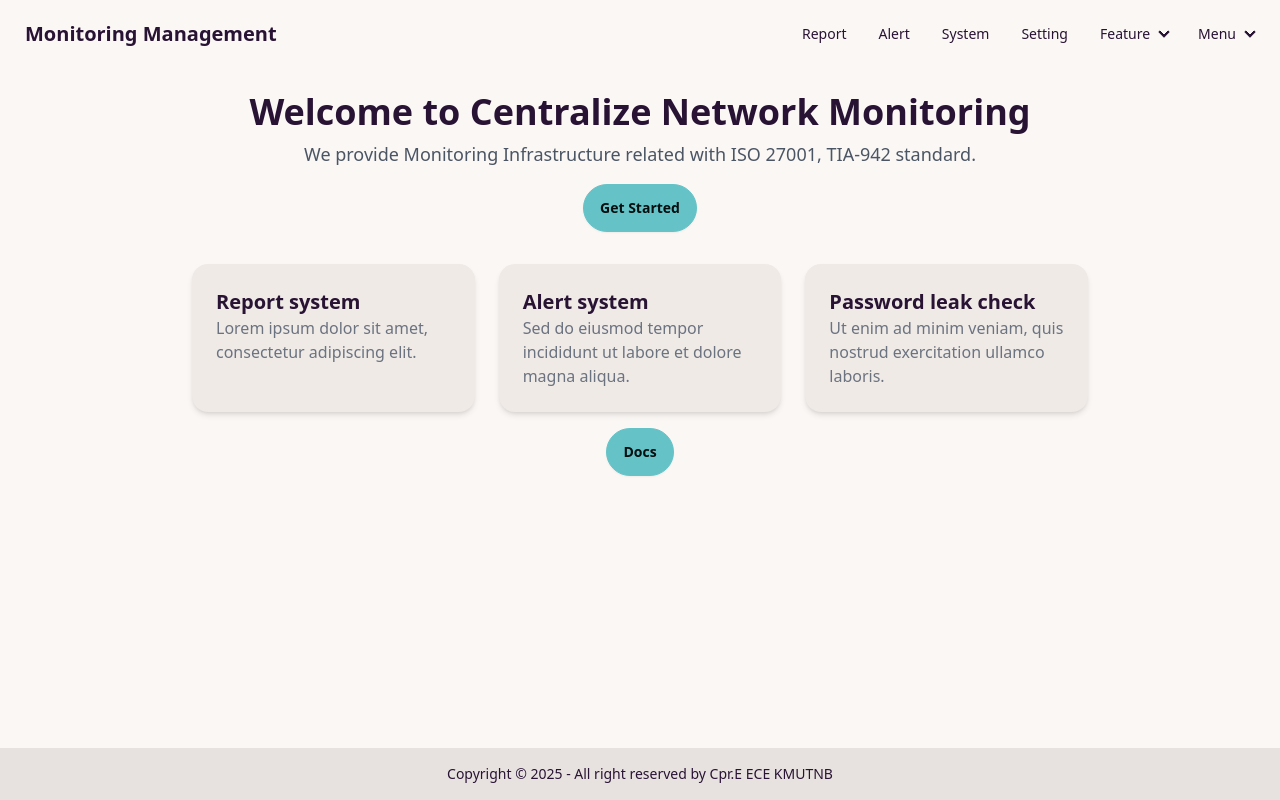
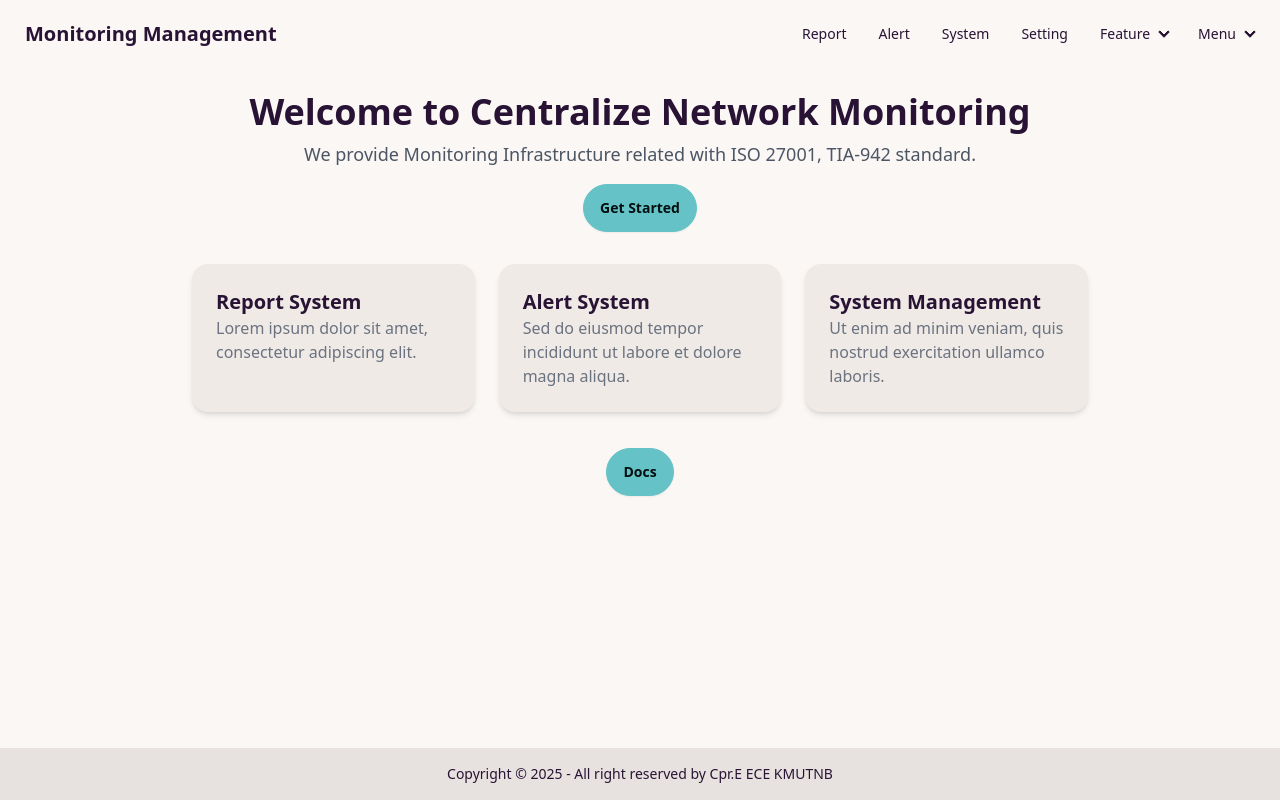
Before and after one commit to mossZmossZ/centralized-network-monitoring-management-web, a React (Vite) app in the folder frontend/: page / in a window 1280 px wide. Built offline with nearby package versions, Linux system fonts and the light colour scheme; no server answers.

Commit message:
main page link

```diff
--- a/frontend/components/main/index.jsx
+++ b/frontend/components/main/index.jsx
@@ -16,23 +16,29 @@ export default function Main() {
 
       {/* Cards Section */}
       <div className="grid grid-cols-1 md:grid-cols-3 gap-6 mt-8 w-full max-w-4xl">
-        <div className="card bg-base-200 shadow-md p-6">
-          <h2 className="text-xl font-semibold">Report system</h2>
+        {/* Report System Card */}
+        <Link to="/report" className="card bg-base-200 shadow-md p-6 hover:shadow-lg hover:scale-105 transition-transform">
+          <h2 className="text-xl font-semibold">Report System</h2>
           <p className="text-gray-500">Lorem ipsum dolor sit amet, consectetur adipiscing elit.</p>
-        </div>
-        <div className="card bg-base-200 shadow-md p-6">
-          <h2 className="text-xl font-semibold">Alert system</h2>
+        </Link>
+
+        {/* Alert System Card */}
+        <Link to="/alert" className="card bg-base-200 shadow-md p-6 hover:shadow-lg hover:scale-105 transition-transform">
+          <h2 className="text-xl font-semibold">Alert System</h2>
           <p className="text-gray-500">Sed do eiusmod tempor incididunt ut labore et dolore magna aliqua.</p>
-        </div>
-        <div className="card bg-base-200 shadow-md p-6">
-          <h2 className="text-xl font-semibold">Password leak check</h2>
+        </Link>
+
+        {/* System Management Card */}
+        <Link to="/systems" className="card bg-base-200 shadow-md p-6 hover:shadow-lg hover:scale-105 transition-transform">
+          <h2 className="text-xl font-semibold">System Management</h2>
           <p className="text-gray-500">Ut enim ad minim veniam, quis nostrud exercitation ullamco laboris.</p>
-        </div>
+        </Link>
       </div>
-
-      <Link to="/docs">
-        <button className="btn btn-primary mt-4">Docs</button>
-      </Link>
+      <div className="mt-5">
+        <Link to="/docs">
+          <button className="btn btn-primary mt-4">Docs</button>
+        </Link>
+      </div>
     </main>
   );
 }
```
